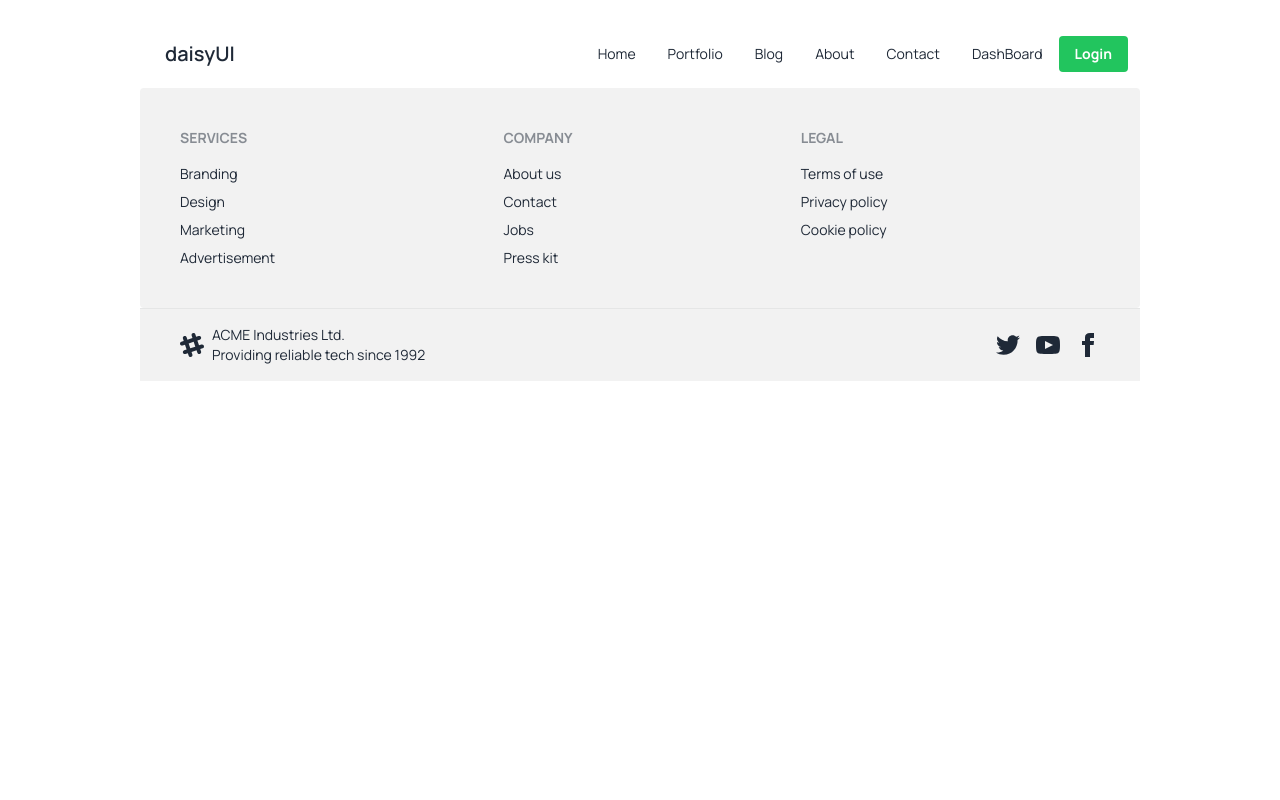
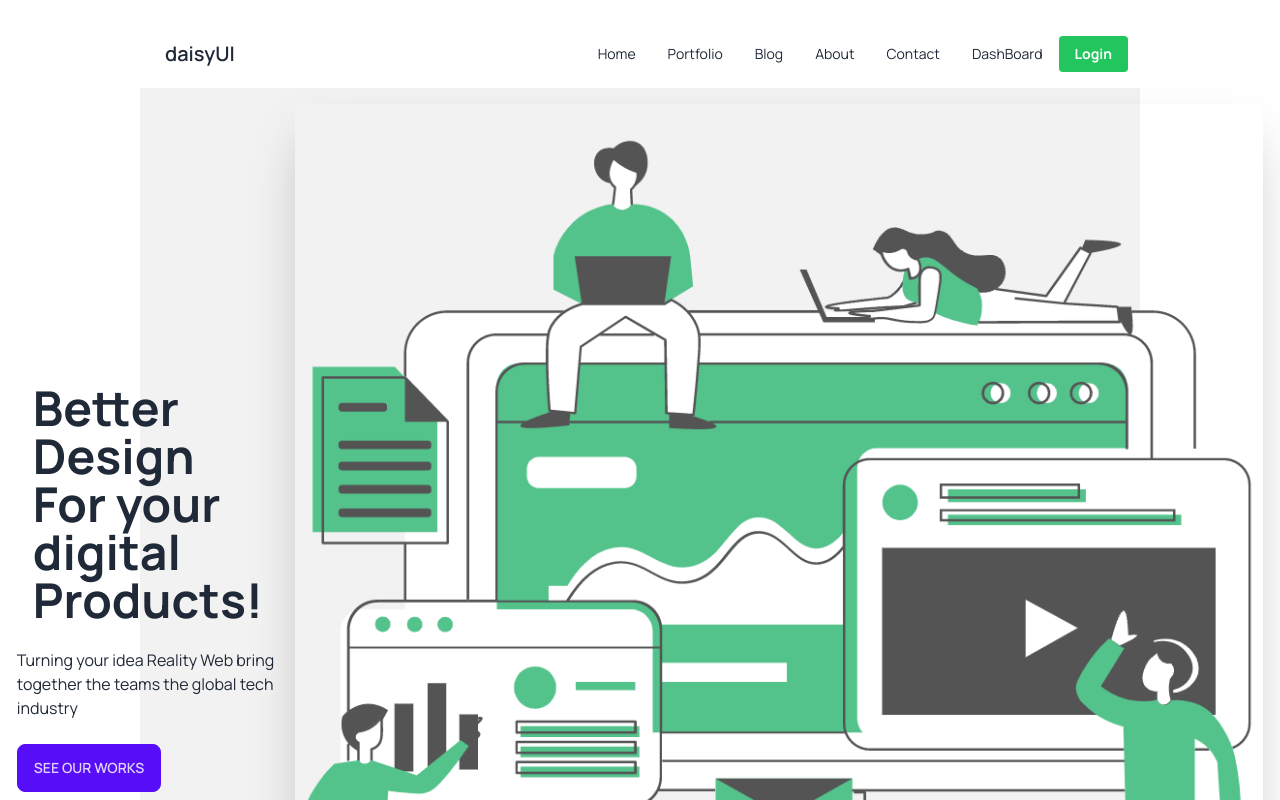
Before and after one commit to rakibulhasan933/super-blog, a Next.js app: page / in a window 1280 px wide. Shown: the top 800 px of the page. Built offline with nearby package versions, Linux system fonts and the light colour scheme.

Commit message:
[ADD] hero

```diff
--- a/src/app/page.tsx
+++ b/src/app/page.tsx
@@ -1,8 +1,10 @@
+import Hero from '@/components/Hero'
 import Image from 'next/image'
 
 export default function Home() {
   return (
     <main>
+      <Hero />
     </main>
   )
 }
--- /dev/null
+++ b/src/components/Hero.tsx
@@ -0,0 +1,21 @@
+import Image from 'next/image'
+import React from 'react'
+
+function Hero() {
+	return (
+		<div>
+			<div className="min-h-screen hero bg-base-200">
+				<div className="flex-col hero-content lg:flex-row-reverse">
+					<Image src="/hero.png" height={250} width={280} priority className="object-contain w-full rounded-lg shadow-2xl" alt='hero' />
+					<div>
+						<h1 className="px-4 text-5xl font-bold">Better Design For your digital Products!</h1>
+						<p className="py-6">Turning your idea Reality Web bring together the teams the global tech industry </p>
+						<button className="btn btn-primary">See Our Works</button>
+					</div>
+				</div>
+			</div>
+		</div>
+	)
+}
+
+export default Hero
```
